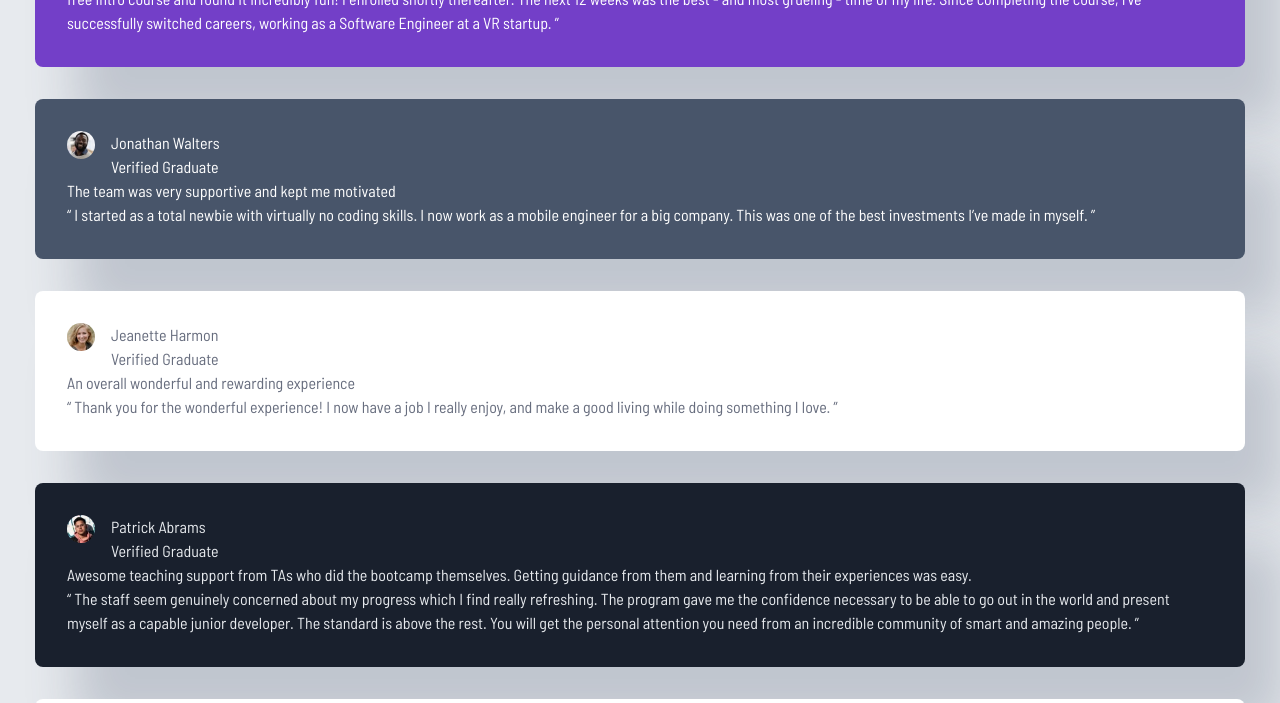
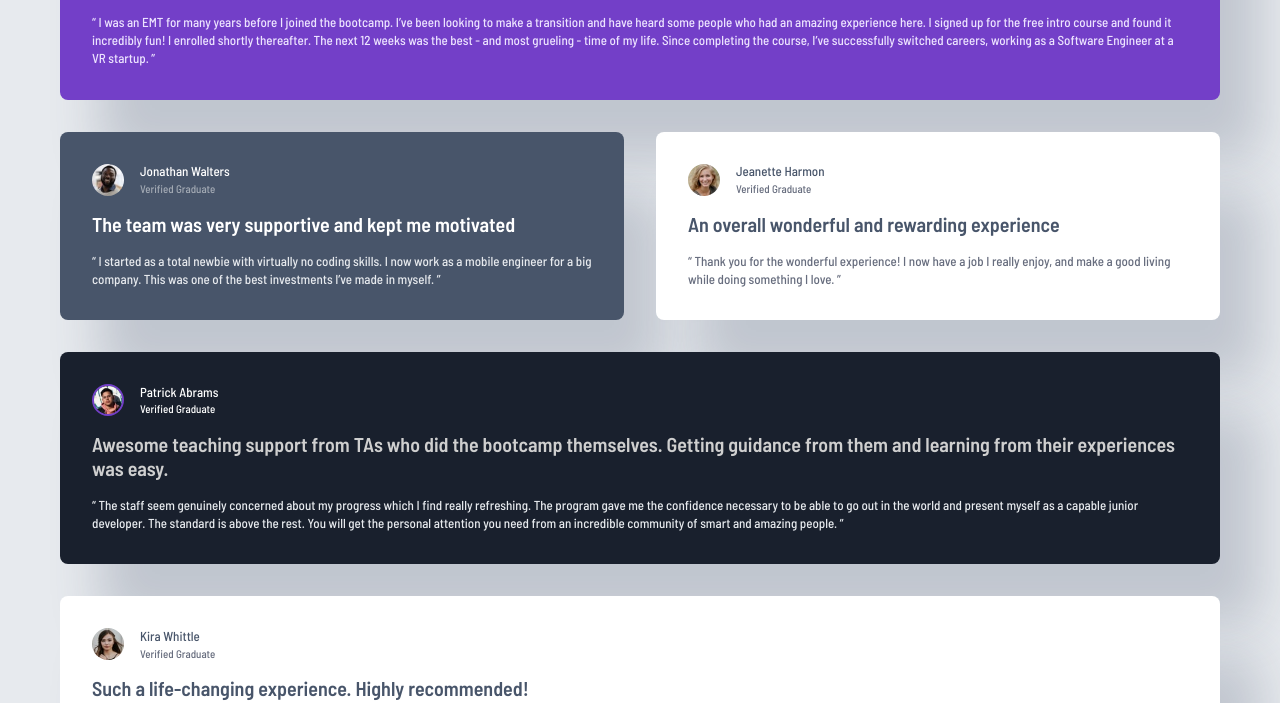
Before and after one commit to niiquash/testimonials-grid-section-main, a website: page index.html in a window 1280 px wide. Shown: the part 214-917 px from the top of the page. Drawn offline with Linux system fonts and the light colour scheme.

Commit message:
Enhance testimonials section with responsive design and improved card styles

```diff
--- a/index.html
+++ b/index.html
@@ -22,7 +22,7 @@
   </head>
   <body>
     <section class="testimonials">
-      <article class="testimonial-card card-1">
+      <article class="testimonial-card testimonial-card--purple">
         <header class="testimonial-card__profile">
           <img
             class="testimonial-card__avatar"
@@ -50,7 +50,7 @@
         </blockquote>
       </article>
 
-      <article class="testimonial-card card-2">
+      <article class="testimonial-card testimonial-card--grey">
         <header class="testimonial-card__profile">
           <img
             class="testimonial-card__avatar"
@@ -72,7 +72,7 @@
         </blockquote>
       </article>
 
-      <article class="testimonial-card card-3">
+      <article class="testimonial-card testimonial-card--white">
         <header class="testimonial-card__profile">
           <img
             class="testimonial-card__avatar"
@@ -93,7 +93,7 @@
         </blockquote>
       </article>
 
-      <article class="testimonial-card card-4">
+      <article class="testimonial-card testimonial-card--dark-blue">
         <header class="testimonial-card__profile">
           <img
             class="testimonial-card__avatar"
@@ -120,7 +120,9 @@
         </blockquote>
       </article>
 
-      <article class="testimonial-card card-5">
+      <article
+        class="testimonial-card testimonial-card--white testimonial-card--white-last"
+      >
         <header class="testimonial-card__profile">
           <img
             class="testimonial-card__avatar"
--- a/scss/_mixins.scss
+++ b/scss/_mixins.scss
@@ -28,3 +28,15 @@
   line-height: 110%;
   letter-spacing: normal;
 }
+
+@mixin tablet {
+  @media (min-width: $breakpoint-tablet) {
+    @content;
+  }
+}
+
+@mixin desktop {
+  @media (min-width: $breakpoint-desktop) {
+    @content;
+  }
+}
--- a/scss/_variables.scss
+++ b/scss/_variables.scss
@@ -4,6 +4,7 @@ $color-dark-blue: #19202d;
 $color-white: #fff;
 $color-grey-100: #e7eaee;
 $color-grey-200: #cfcfcf;
+$color-grey-300: #a3aab4;
 $color-grey-400: #676d7e;
 $color-grey-500: #48556a;
 $color-grey-500s: rgba(71, 85, 107, 0.24);
@@ -30,3 +31,7 @@ $spacing-200: 1rem;
 $spacing-300: 1.5rem;
 $spacing-400: 2rem;
 $spacing-500: 2.5rem;
+
+// Breakpoint
+$breakpoint-tablet: 768px;
+$breakpoint-desktop: 1024px;
--- a/scss/main.scss
+++ b/scss/main.scss
@@ -13,6 +13,7 @@ body {
 .testimonials {
   display: grid;
   grid-template-columns: 1fr;
+  min-width: 305px;
   grid-gap: 32px;
 }
 
@@ -21,35 +22,123 @@ body {
   box-shadow: 40px 60px 50px $color-grey-500s;
   padding: $spacing-400;
 
+  // Card specific features
+  &--purple {
+    background-color: #733fc8;
+    color: $color-white;
+
+    .testimonial-card__avatar {
+      border: 2px solid $color-purple-300;
+    }
+
+    .testimonial-card__status {
+      color: $color-purple-50;
+    }
+
+    .testimonial-card__quote {
+      color: $color-purple-50;
+    }
+  }
+
+  &--grey {
+    background-color: $color-grey-500;
+    color: $color-white;
+
+    .testimonial-card__status {
+      color: $color-grey-300;
+    }
+
+    .testimonial-card__quote {
+      color: $color-grey-100;
+    }
+  }
+
+  &--white {
+    background-color: $color-white;
+    color: $color-grey-500;
+
+    .testimonial-card__status {
+      color: $color-grey-400;
+    }
+
+    .testimonial-card__quote {
+      color: $color-grey-400;
+    }
+  }
+  &--dark-blue {
+    background-color: $color-dark-blue;
+    color: $color-white;
+
+    .testimonial-card__avatar {
+      border: 2px solid $color-purple-500;
+    }
+
+    .testimonial-card__headline {
+      color: $color-grey-200;
+    }
+
+    .testimonial-card__quote {
+      color: $color-grey-100;
+    }
+  }
+
   &__profile {
     display: flex;
+    align-items: center;
     gap: $spacing-200;
   }
 
   &__avatar {
-    width: 28px;
-    height: 28px;
+    width: 32px;
+    height: 32px;
     border-radius: 50%;
+  }
+
+  &__meta {
+    display: flex;
+    flex-direction: column;
+    gap: $spacing-50;
+  }
+
+  &__name {
+    @include text-preset-2;
+  }
+
+  &__status {
+    @include text-preset-4;
+  }
+
+  &__headline {
+    margin-top: $spacing-200;
+    @include text-preset-1;
+  }
+
+  &__quote {
+    margin-top: $spacing-200;
+    @include text-preset-3;
   }
 }
 
-// Card specific colors
-.card-1 {
-  background-color: #733fc8;
-  color: $color-white;
+@include tablet {
+  body {
+    padding: 83px 60px;
+  }
+  .testimonials {
+    display: grid;
+    grid-template-columns: repeat(2, 1fr);
+  }
+
+  .testimonial-card--purple {
+    grid-column: 1 / 3;
+    grid-row: 1 / 2;
+  }
+
+  .testimonial-card--dark-blue {
+    grid-column: 1 / 3;
+    grid-row: 3/4;
+  }
+
+  .testimonial-card--white-last {
+    grid-column: 1 / 3;
+  }
 }
-
-.card-2 {
-  background-color: $color-grey-500;
-  color: $color-white;
-}
-
-.card-3,
-.card-5 {
-  background-color: $color-white;
-  color: $color-grey-400;
-}
-.card-4 {
-  background-color: $color-dark-blue;
-  color: $color-grey-100;
-}
```
Also changed, not shown: css/main.css, 1 other file.
